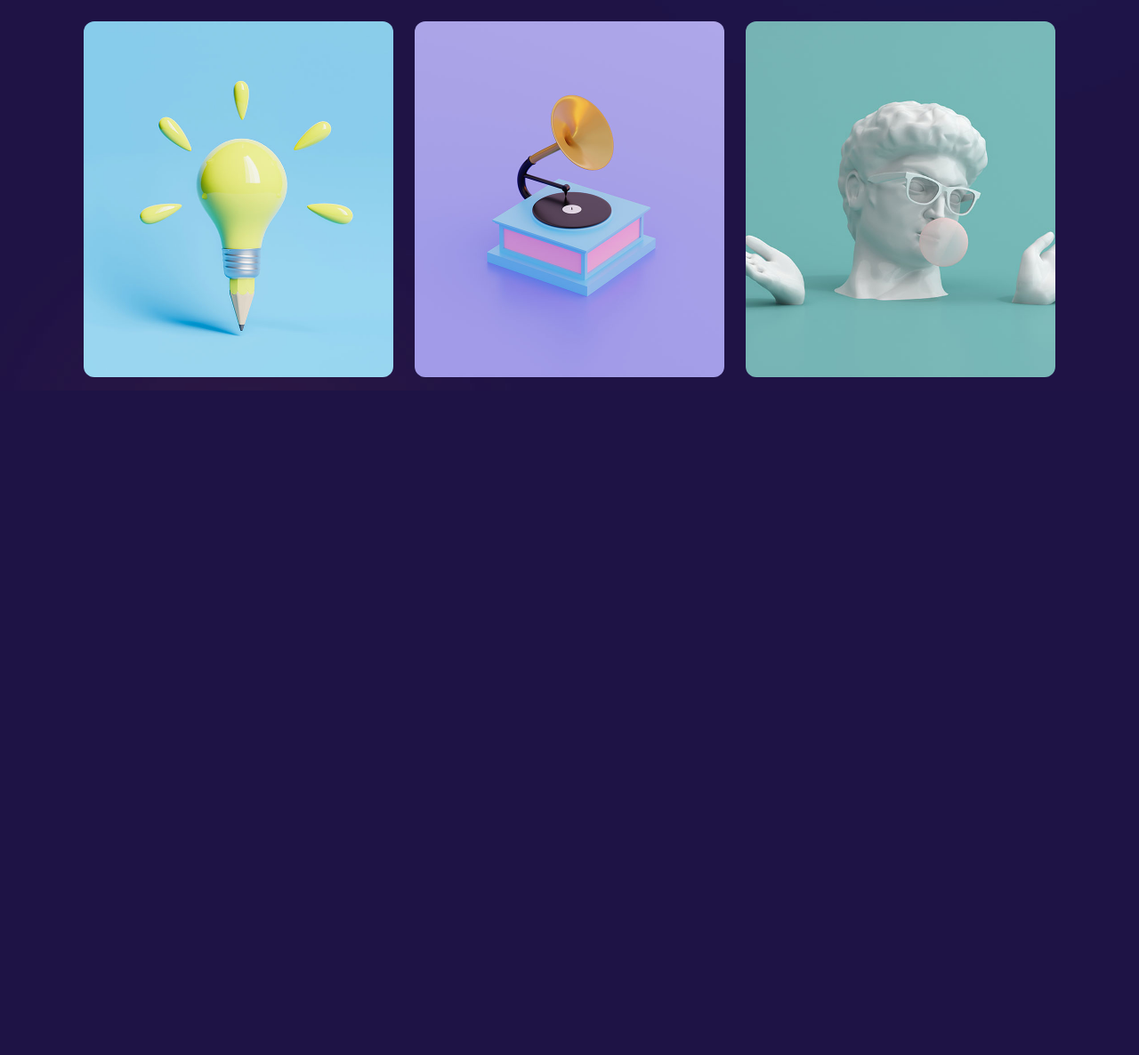
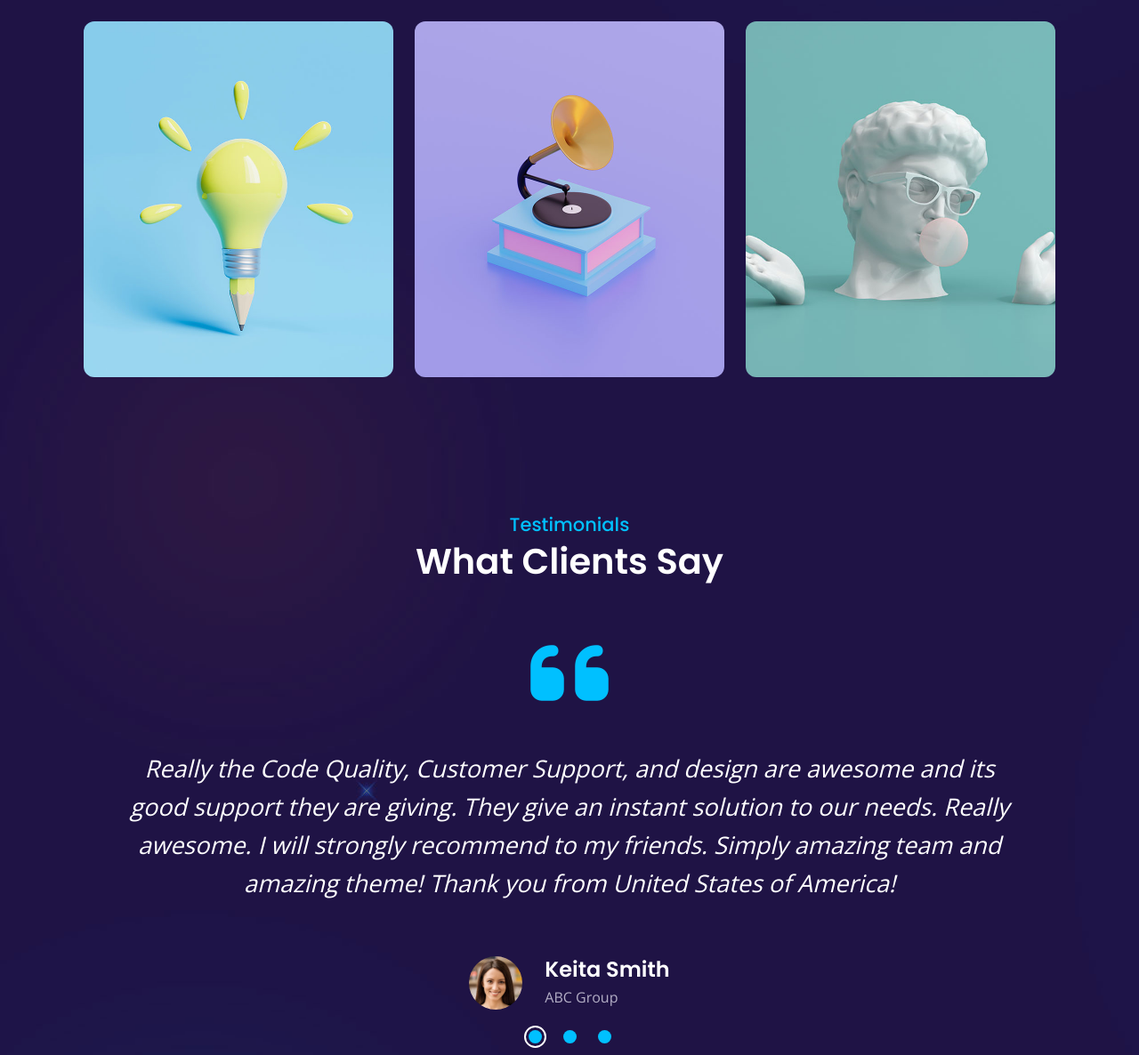
Before and after one commit to Akshin77/Final_project, a plain HTML site: page index.html in a window 1280 px wide. Shown: the part 6193-7379 px from the top of the page at 89% size. Before the commit the page ends 6632 px from the top, so only its background shows below. Drawn offline with nearby package versions, Linux system fonts and the light colour scheme.

Commit message:
Add testimonial section

```diff
--- a/css/style.css
+++ b/css/style.css
@@ -649,6 +649,7 @@ body {
 /* portfolio - start  */
 
 .portfolio {
+  width: 100%;
   padding-top: 155px;
   /* padding-bottom: 200px; */
 }
@@ -682,7 +683,7 @@ body {
 }
 .portfolio_list {
   width: 100%;
-  float: left;
+  height: auto;
 }
 .portfolio_list .item {
   width: 100%;
@@ -741,10 +742,112 @@ body {
 }
 /* portfolio - end  */
 
+/* testimonials - start  */
+
+.testimonials{
+  width: 100%;
+  padding-top: 140px;
+}
+
+.testi {
+  margin: 0 auto;
+  position: relative;
+  max-width: 1000px;
+  width: 100%;
+  padding: 50px 0;
+  overflow: hidden;
+}
+
+.testi .slide {
+  display: flex;
+  align-items: center;
+  text-align: center;
+  justify-content: center;
+  flex-direction: column;
+  height: 100%;
+  width: 100%;
+}
+
+.slide i{
+  font-size: 100px;
+  color: #00c0ff;
+}
+.slide p {
+  font-size: 27px;
+  text-align: center;
+  font-style: italic;
+  line-height: 1.6;
+  color: #fff;
+  font-family: 'Open Sans', sans-serif;
+  margin-top: 35px;
+}
+
+.slide .short{
+  width: auto;
+  display: flex;
+  align-items: center;
+  justify-content: center;
+  margin-top: 60px;
+}
+
+.short .image{
+  position: relative;
+  width: 60px;
+  height: 60px;
+  border-radius: 50%;
+  overflow: hidden;
+}
 
 
+.short .detail{
+  text-align: left;
+  padding-left: 25px;
 
+}
 
+.short .detail h3{
+  font-size: 24px;
+  font-weight: 600;
+  line-height: 1.3;
+  font-family: 'Poppins', sans-serif;
+  color: #fff;
+}
+.short .detail span{
+  font-size: 16px;
+  font-family: 'Open Sans', sans-serif;
+  line-height: 30px;
+  letter-spacing: 0;
+  word-wrap: break-word;
+  font-weight: 400;
+  color: #b4afc6;
+}
+
+.swiper-pagination-bullet {
+  width: 15px;
+  height: 15px;
+  background-color: #00c0ff;
+  opacity: 1;
+  margin: 0 12px !important;
+}
+.swiper-pagination-bullet-active {
+  background-color: #00c0ff;
+  position: relative;
+}
+
+.swiper-pagination-bullet-active::before{
+  position: absolute;
+  content: "";
+  top: -5px;
+  bottom: -5px;
+  left: -5px;
+  right: -5px;
+  border-radius: 100%;
+  border: 2px solid #fff;
+  transition: all .5s ease;
+
+}
+
+/* testimonials - end  */
 
 
 
--- a/index.html
+++ b/index.html
@@ -5,6 +5,9 @@
     <meta http-equiv="X-UA-Compatible" content="IE=edge">
     <meta name="viewport" content="width=device-width, initial-scale=1.0">
     <title>Document</title>
+
+    <!-- ========= Swiper Css ========= -->
+    <link rel="stylesheet" href="./css/swiper-bundle.min.css">
 
     <!-- ========= Page's Font | Google Font ========= -->
     <link rel="preconnect" href="https://fonts.googleapis.com"><link rel="preconnect" href="https://fonts.gstatic.com" crossorigin><link href="https://fonts.googleapis.com/css2?family=Jost:wght@100;200;300;400;500;600;700;800;900&family=Open+Sans:wght@300;400;500;600;700;800&family=Poppins:wght@100;200;300;400;500;600;700;800;900&display=swap" rel="stylesheet">
@@ -24,6 +27,8 @@
 
     <!-- ========= Reset Css ========= -->
     <link rel="stylesheet" href="./css/reset.css">
+
+    <!-- ========= Media Css ========= -->
     <link rel="stylesheet" href="./css/media.css">
 </head>
 <body>
@@ -606,8 +611,70 @@
         </div>
     </section>
 
+    <section class="testimonials">
+        <div class="container-lg">
+            <div class="title_content">
+                <span>Testimonials</span>
+                <h3>What Clients Say</h3>
+            </div>
+            <div class="testi mySwiper">
+                <div class="testi_content swiper-wrapper">
+                    <div class="slide swiper-slide">
+                        <i class="fa-sharp fa-solid fa-quote-left"></i>
+                        <p>
+                            Really the Code Quality, Customer Support, and design are awesome and its good support they are giving. They give an instant solution to our needs. Really awesome. I will strongly recommend to my friends. Simply amazing team and amazing theme! Thank you from United States of America!
+                        </p>
+                        <div class="short">
+                            <div class="image">
+                                <img width="100%" height="100%" src="./img/Keita.jpg" alt="">
+                            </div>
+                            <div class="detail">
+                                <h3>Keita Smith</h3>
+                                <span>ABC Group</span>
+                            </div>
+                        </div>
+                    </div>
+                    <div class="slide swiper-slide">
+                        <i class="fa-sharp fa-solid fa-quote-left"></i>
+                        <p>
+                            Really the Code Quality, Customer Support, and design are awesome and its good support they are giving. They give an instant solution to our needs. Really awesome. I will strongly recommend to my friends. Simply amazing team and amazing theme! Thank you from United States of America!
+                        </p>
+                        <div class="short">
+                            <div class="image">
+                                <img width="100%" height="100%" src="./img/Mike.jpg" alt="">
+                            </div>
+                            <div class="detail">
+                                <h3>Mike Anderson</h3>
+                                <span>Vivaco Studio</span>
+                            </div>
+                        </div>
+                    </div>
+                    <div class="slide swiper-slide">
+                        <i class="fa-sharp fa-solid fa-quote-left"></i>
+                        <p>
+                            Loved the template design, documentation, customizability and the customer support from Marketify team! I am a noob in programming with very little knowledge about coding but the Marketify team helped me to launch my resume website successfully. Much recommended!
+                        </p>
+                        <div class="short">
+                            <div class="image">
+                                <img width="100%" height="100%" src="./img/Alan.jpg" alt="">
+                            </div>
+                            <div class="detail">
+                                <h3>Alan Walker</h3>
+                                <span>Web Designer</span>
+                            </div>
+                        </div>
+                    </div>
+                </div>
+                <div class="swiper-pagination"></div>
+            </div>
+        </div>
+    </section>
+
 
 </body>
 </html>
+    <!-- ========= Swiper Js ========= -->
+    <script src="./js/swiper-bundle.min.js"></script>
 
+    <!-- ========= JavaScript ========= -->
     <script src="./js/main.js"></script>
--- a/js/main.js
+++ b/js/main.js
@@ -28,3 +28,19 @@ list.forEach((elem)=>{
 
 })
 // portfolio-end
+
+
+var swiper = new Swiper(".mySwiper", {
+    slidesPerView: 1,
+    spaceBetween: 30,
+    grabCursor: true,
+    loop: true,
+    pagination: {
+      el: ".swiper-pagination",
+      clickable: true,
+    },
+    navigation: {
+      nextEl: ".swiper-button-next",
+      prevEl: ".swiper-button-prev",
+    },
+  });
```
Also changed, not shown: css/swiper-bundle.min.css (added), img/Alan.jpg (added), img/Keita.jpg (added), img/Mike.jpg (added), js/swiper-bundle.min.js (added). Lines whose indentation alone changed are shown as unchanged.
